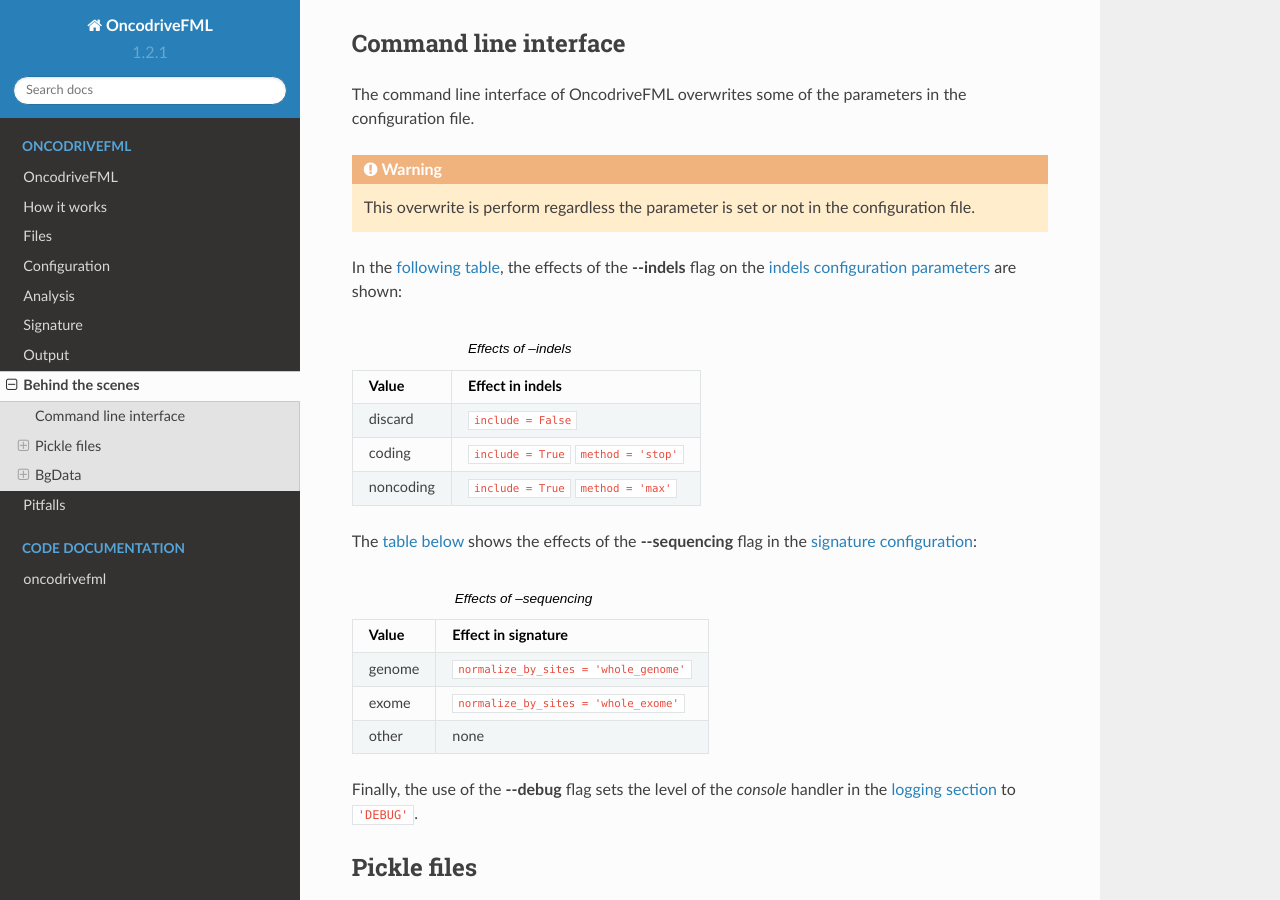
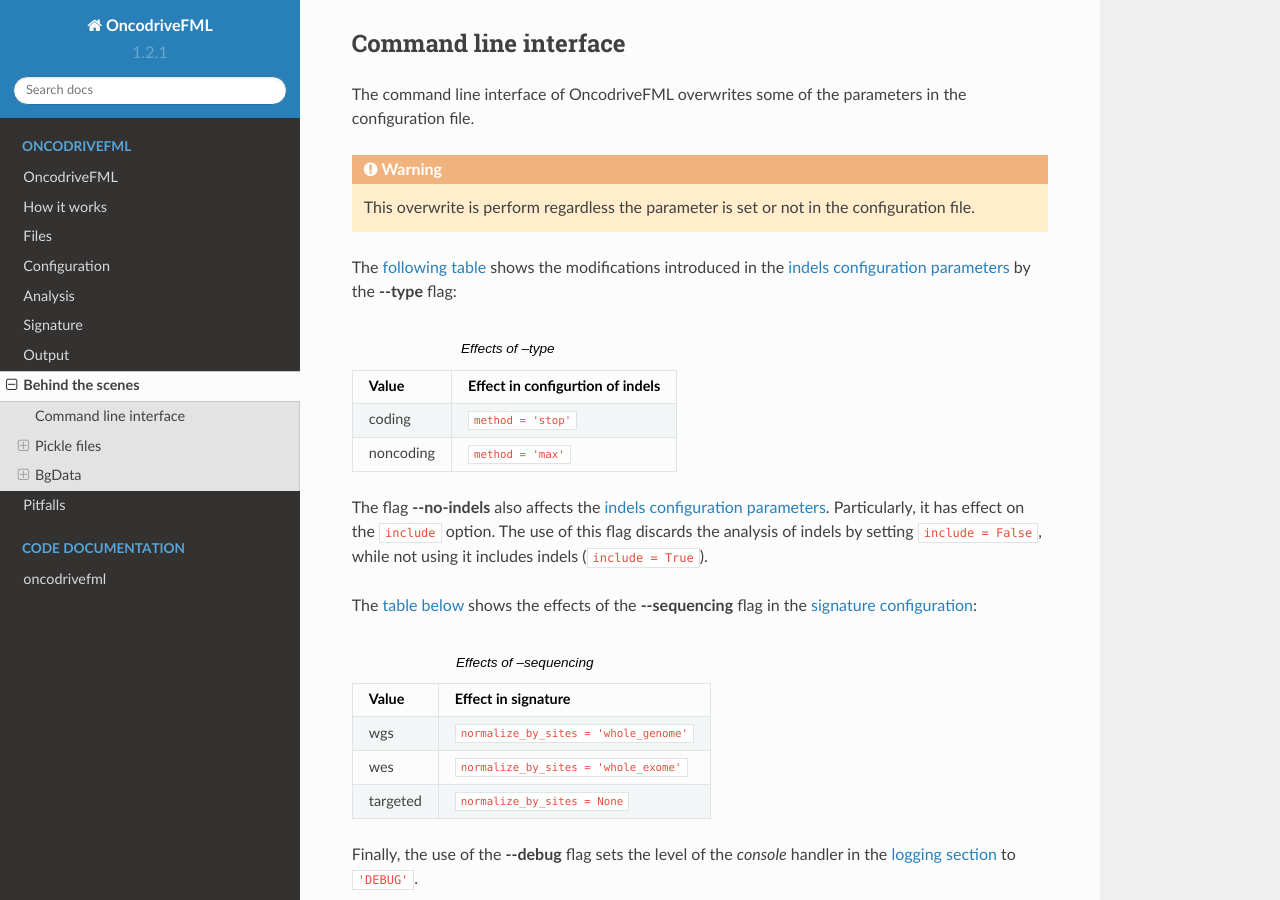
Before and after one commit to bbglab/oncodrivefml, a Sphinx documentation site: the page built from docs/source/inside.rst, in a window 1280 px wide and 900 px high, scrolled down 205 px. Built offline with Sphinx 7.4.7 and the Read the Docs theme 2.0.0, drawn with Linux system fonts in a browser that asks for light colours; formulas are drawn with MathJax 3.

Commit message:
Options renamed in the configuration file and cli parameters modified.

```diff
--- a/docs/source/files.rst
+++ b/docs/source/files.rst
@@ -23,8 +23,8 @@ The variants file is a text file with, at least, 5 columns separated by a tab ch
 * Column REF: Reference allelle. A single letter: A, C, G or T (upper case)
 * Column ALT: Alternate allelle. A single letter: A, C, G or T (upper case)
 * Column SAMPLE: Sample identifier. Any alphanumeric string.
-
-The variants file can contain more columns e.g. the cancer type. The more columns it contains, the more time it will take to read the file.
+* Column CANCER_TYPE: Cancer type. Any alphanumeric string. Optional.
+* Column SIGNATURE: User defined signature categories. Any alphanumeric string. Optional.
 
 .. _files region format:
 
--- a/docs/source/inside.rst
+++ b/docs/source/inside.rst
@@ -19,25 +19,29 @@ parameters in the configuration file.
    This overwrite is perform regardless the parameter is set or not in the configuration file.
 
 
-In the :ref:`following table <cli indels>`, the effects of the :command:`--indels` flag
-on the :ref:`indels configuration parameters <config indels>`
-are shown:
+The :ref:`following table <cli type>` shows the
+modifications introduced
+in the :ref:`indels configuration parameters <config indels>`
+by the :command:`--type` flag:
 
 
-
-.. table:: Effects of --indels
-   :name: cli indels
+.. table:: Effects of --type
+   :name: cli type
 
    ======================  ========================================
-   Value                   Effect in indels
+   Value                   Effect in configurtion of indels
    ======================  ========================================
-   discard                 ``include = False``
-   coding                  ``include = True``
-                           ``method = 'stop'``
-   noncoding               ``include = True``
-                           ``method = 'max'``
+   coding                  ``method = 'stop'``
+   noncoding               ``method = 'max'``
    ======================  ========================================
 
+
+The flag :command:`--no-indels` also affects the
+:ref:`indels configuration parameters <config indels>`.
+Particularly, it has effect on the ``include`` option.
+The use of this flag discards the analysis of indels
+by setting ``include = False``, while not using it
+includes indels (``include = True``).
 
 The :ref:`table below <cli sequencing>` shows the effects of the
 :command:`--sequencing` flag in the :ref:`signature configuration <config signature>`:
@@ -49,10 +53,11 @@ The :ref:`table below <cli sequencing>` shows the effects of the
    ======================  ========================================
    Value                   Effect in signature
    ======================  ========================================
-   genome                  ``normalize_by_sites = 'whole_genome'``
-   exome                   ``normalize_by_sites = 'whole_exome'``
-   other                   none
+   wgs                     ``normalize_by_sites = 'whole_genome'``
+   wes                     ``normalize_by_sites = 'whole_exome'``
+   targeted                ``normalize_by_sites = None``
    ======================  ========================================
+
 
 Finally, the use of the :command:`--debug` flag
 sets the level of the *console* handler in the :ref:`logging section <config logging>`
--- a/docs/source/signature.rst
+++ b/docs/source/signature.rst
@@ -12,6 +12,8 @@ Check the different options for the signature in the
 :ref:`configuration file <config signature>`.
 In short, you can choose between not using any signature, using your own signature
 or computing the signature from the mutations file.
+Additionally, signatures can be grouped into different categories
+such as the sample.
 
 The signature array is computed by counting, for each Single Nucleotide Polymorphism,
 the reference and alternated triplets.
```
Also changed, not shown: docs/source/configuration.rst (+8 -9 lines), docs/source/workflow.rst (+14 -10 lines), 4 other files.
